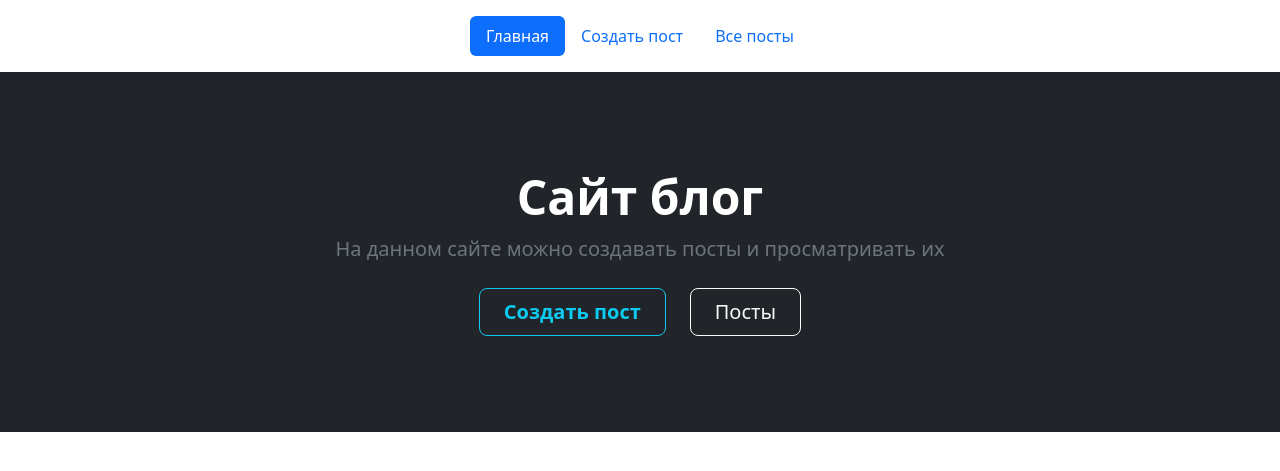
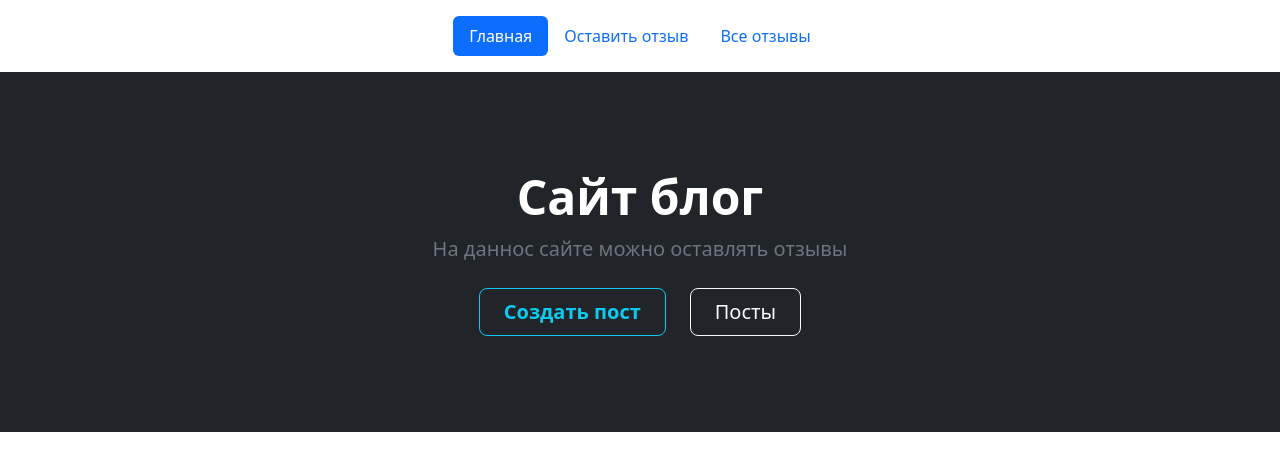
Before and after one commit to ramzes121121/web_site_project, a Flask app: page / in a window 1280 px wide. Shown: the top 471 px of the page. Run offline with Flask 3, Linux system fonts and the light colour scheme.

Commit message:
Update base.html

```diff
--- a/templates/base.html
+++ b/templates/base.html
@@ -10,8 +10,8 @@
     <header class="d-flex justify-content-center py-3">
       <ul class="nav nav-pills">
         <li class="nav-item"><a href="{{ url_for('index') }}" class="nav-link active" aria-current="page">Главная</a></li>
-        <li class="nav-item"><a href="{{ url_for('create_post') }}" class="nav-link">Создать пост</a></li>
-        <li class="nav-item"><a href="{{ url_for('posts') }}" class="nav-link">Все посты</a></li>
+        <li class="nav-item"><a href="{{ url_for('create_post') }}" class="nav-link">Оставить отзыв</a></li>
+        <li class="nav-item"><a href="{{ url_for('posts') }}" class="nav-link">Все отзывы</a></li>
       </ul>
     </header>
     {% block content %}
@@ -19,7 +19,7 @@
     <div class="py-5">
       <h1 class="display-5 fw-bold text-white">Сайт блог</h1>
       <div class="col-lg-6 mx-auto">
-        <p class="fs-5 mb-4">На данном сайте можно создавать посты и просматривать их</p>
+        <p class="fs-5 mb-4">На даннос сайте можно оставлять отзывы</p>
         <div class="d-grid gap-2 d-sm-flex justify-content-sm-center">
           <a href="{{ url_for('create_post') }}" type="button" class="btn btn-outline-info btn-lg px-4 me-sm-3 fw-bold">Создать пост</a>
           <a href="{{ url_for('posts') }}" type="button" class="btn btn-outline-light btn-lg px-4">Посты</a>
```
